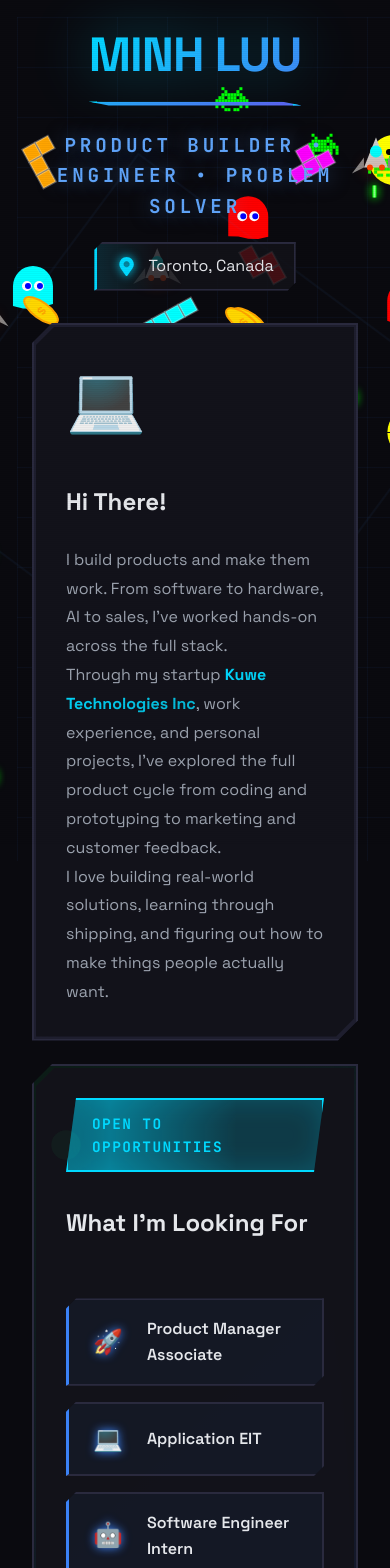
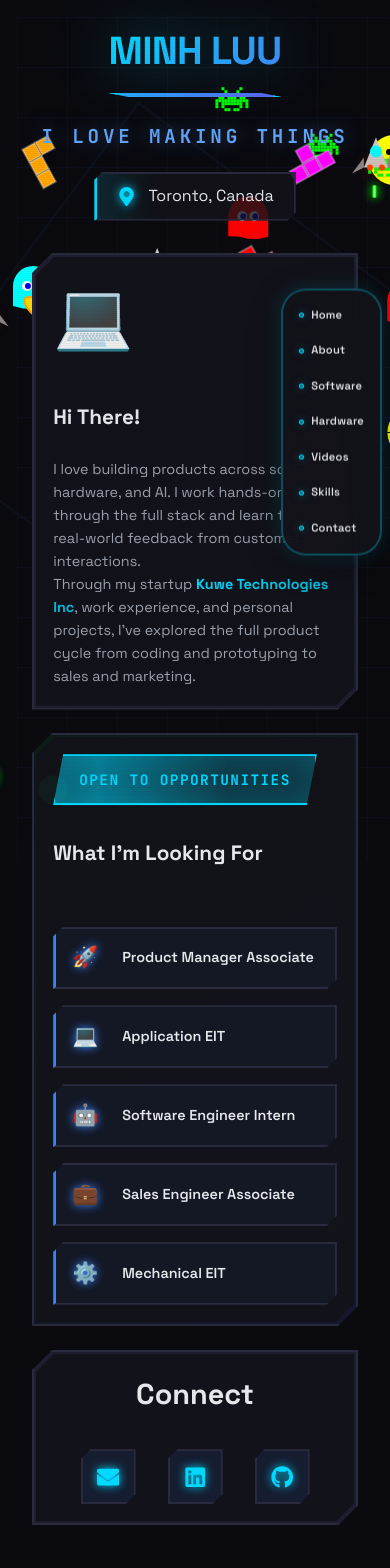
Before and after one commit to mqluu02/minh-portfolio-website, a React (Vite) app: page / in a window 390 px wide. Shown: the top 1568 px of the page. Built offline with nearby package versions, Linux system fonts and the light colour scheme.

Commit message:
Update index.html with new favicon and meta description; add ml-logo.svg; enhance FloatingNav component and App.css styles for improved navigation and responsiveness; refine project descriptions and tech tags in projectsData.js.

```diff
--- a/index.html
+++ b/index.html
@@ -2,9 +2,10 @@
 <html lang="en">
   <head>
     <meta charset="UTF-8" />
-    <link rel="icon" type="image/svg+xml" href="/vite.svg" />
+    <link rel="icon" type="image/svg+xml" href="/ml-logo.svg" />
     <meta name="viewport" content="width=device-width, initial-scale=1.0" />
-    <title>minh-portfolio-website</title>
+    <meta name="description" content="Minh Luu - Product Builder, Engineer, and Problem Solver. Portfolio showcasing software, hardware, and AI projects." />
+    <title>Minh Luu | Portfolio</title>
   </head>
   <body>
     <div id="root"></div>
--- a/src/App.css
+++ b/src/App.css
@@ -92,7 +92,7 @@ body::after {
   z-index: 0;
 }
 
-/* Floating Nav Dots */
+/* Floating Nav */
 .floating-nav {
   position: fixed;
   right: 2rem;
@@ -101,53 +101,62 @@ body::after {
   z-index: 1000;
   display: flex;
   flex-direction: column;
-  gap: 1rem;
+  gap: 0.5rem;
+  background: rgba(19, 19, 26, 0.95);
+  backdrop-filter: blur(20px);
+  padding: 1rem 0.75rem;
+  border-radius: 30px;
+  border: 2px solid rgba(0, 217, 255, 0.3);
+  box-shadow: 0 8px 32px rgba(0, 0, 0, 0.4),
+              0 0 20px rgba(0, 217, 255, 0.2);
+}
+
+.nav-link {
+  display: flex;
+  align-items: center;
+  gap: 0.75rem;
+  padding: 0.6rem 1rem;
+  cursor: pointer;
+  text-decoration: none;
+  border-radius: 20px;
+  transition: all 0.3s ease;
+  position: relative;
+}
+
+.nav-link:hover {
+  background: rgba(0, 217, 255, 0.1);
+  transform: translateX(-5px);
+}
+
+.nav-link:hover .nav-dot {
+  background: var(--primary);
+  box-shadow: 0 0 20px var(--primary);
+}
+
+.nav-link:hover .nav-label {
+  color: var(--primary);
 }
 
 .nav-dot {
-  width: 10px;
-  height: 10px;
-  background: rgba(0, 217, 255, 0.2);
+  width: 8px;
+  height: 8px;
+  background: rgba(0, 217, 255, 0.5);
   border: 2px solid var(--primary);
-  cursor: pointer;
-  position: relative;
+  border-radius: 2px;
+  transform: rotate(45deg);
   transition: all 0.3s ease;
-  transform: rotate(45deg);
-  box-shadow: 0 0 10px rgba(0, 217, 255, 0.3);
-}
-
-.nav-dot:hover {
-  background: var(--primary);
-  border-color: var(--primary);
-  transform: rotate(45deg) scale(1.3);
-  box-shadow: 0 0 20px var(--primary);
-}
-
-.nav-dot span {
-  position: absolute;
-  right: 25px;
-  top: 50%;
-  transform: translateY(-50%) rotate(-45deg);
-  background: rgba(19, 19, 26, 0.95);
-  backdrop-filter: blur(10px);
-  padding: 0.4rem 0.8rem;
-  font-size: 0.75rem;
+  flex-shrink: 0;
+  box-shadow: 0 0 10px rgba(0, 217, 255, 0.4);
+}
+
+.nav-label {
+  font-size: 0.85rem;
+  font-weight: 600;
+  color: var(--text);
+  font-family: 'Space Grotesk', sans-serif;
   white-space: nowrap;
-  opacity: 0;
-  pointer-events: none;
-  transition: opacity 0.3s ease;
-  border: 2px solid var(--primary);
-  border-left: 3px solid var(--primary);
-  color: var(--primary);
-  font-weight: 700;
-  font-family: 'JetBrains Mono', monospace;
-  text-transform: uppercase;
-  letter-spacing: 0.05em;
-  clip-path: polygon(5px 0, 100% 0, 100% calc(100% - 5px), calc(100% - 5px) 100%, 0 100%, 0 5px);
-}
-
-.nav-dot:hover span {
-  opacity: 1;
+  transition: all 0.3s ease;
+  letter-spacing: 0.02em;
 }
 
 /* Hero - Gamified Futuristic */
@@ -1907,6 +1916,33 @@ body::after {
 }
 
 /* Responsive Design */
+/* Tablet Responsive */
+@media (max-width: 1024px) and (min-width: 769px) {
+  .skills-bento {
+    grid-template-columns: repeat(2, 1fr);
+    gap: 2rem;
+  }
+
+  .floating-nav {
+    right: 1.5rem;
+    padding: 0.8rem 0.6rem;
+  }
+
+  .nav-link {
+    padding: 0.5rem 0.8rem;
+    gap: 0.6rem;
+  }
+
+  .nav-label {
+    font-size: 0.8rem;
+  }
+
+  .nav-dot {
+    width: 7px;
+    height: 7px;
+  }
+}
+
 @media (max-width: 1024px) {
   .hero-creative-grid {
     grid-template-columns: repeat(2, 1fr);
@@ -1926,11 +1962,32 @@ body::after {
     grid-column: span 2;
     grid-row: auto;
   }
+
+  .skills-creative {
+    padding: 6rem 0;
+  }
 }
 
 @media (max-width: 768px) {
   .floating-nav {
-    display: none;
+    right: 1rem;
+    padding: 0.75rem 0.5rem;
+    gap: 0.35rem;
+    border-radius: 25px;
+  }
+
+  .nav-link {
+    padding: 0.45rem 0.7rem;
+    gap: 0.5rem;
+  }
+
+  .nav-label {
+    font-size: 0.75rem;
+  }
+
+  .nav-dot {
+    width: 6px;
+    height: 6px;
   }
 
   .hero-ultimate {
@@ -1954,7 +2011,7 @@ body::after {
   }
 
   .creative-card {
-    padding: 2rem;
+    padding: 1.5rem;
   }
 
   .hero-container-ultimate {
@@ -1962,7 +2019,7 @@ body::after {
   }
 
   .ultimate-name {
-    font-size: clamp(3rem, 12vw, 5rem);
+    font-size: clamp(2.5rem, 12vw, 5rem);
   }
 
   .hero-name-section {
@@ -1970,34 +2027,35 @@ body::after {
   }
 
   .card-title-large {
-    font-size: 1.5rem;
+    font-size: 1.4rem;
   }
 
   .card-content-large {
-    font-size: 1rem;
+    font-size: 0.95rem;
+    line-height: 1.6;
   }
 
   .opportunity-item {
-    padding: 1rem 1.5rem;
-    font-size: 1rem;
+    padding: 0.9rem 1.2rem;
+    font-size: 0.95rem;
   }
 
   .opportunity-icon {
-    font-size: 1.5rem;
+    font-size: 1.3rem;
   }
 
   .social-icon-item {
-    width: 60px;
-    height: 60px;
-    font-size: 1.5rem;
+    width: 55px;
+    height: 55px;
+    font-size: 1.4rem;
   }
 
   .cta-text {
-    font-size: 1.5rem;
+    font-size: 1.3rem;
   }
 
   .cta-icon {
-    font-size: 2rem;
+    font-size: 1.8rem;
   }
 
   .story-row {
@@ -2010,15 +2068,85 @@ body::after {
 
   .projects-grid {
     grid-template-columns: 1fr;
-    gap: 2rem;
+    gap: 1.5rem;
   }
 
   .skills-bento {
     grid-template-columns: 1fr;
+    gap: 1.5rem;
+  }
+
+  .skill-card-creative {
+    padding: 2rem;
   }
 
   .contact-grid {
     grid-template-columns: 1fr;
+  }
+
+  .section-title-creative {
+    font-size: 2rem;
+  }
+
+  .section-subtitle-creative {
+    font-size: 1rem;
+  }
+
+  .container {
+    padding: 0 1rem;
+  }
+}
+
+/* Small Mobile Devices */
+@media (max-width: 480px) {
+  .ultimate-name {
+    font-size: clamp(2rem, 10vw, 3.5rem);
+  }
+
+  .card-title-large {
+    font-size: 1.3rem;
+  }
+
+  .card-content-large {
+    font-size: 0.9rem;
+  }
+
+  .creative-card {
+    padding: 1.2rem;
+  }
+
+  .skill-card-creative {
+    padding: 1.5rem;
+  }
+
+  .floating-nav {
+    right: 0.5rem;
+    padding: 0.6rem 0.4rem;
+    gap: 0.3rem;
+  }
+
+  .nav-link {
+    padding: 0.4rem 0.6rem;
+    gap: 0.45rem;
+  }
+
+  .nav-label {
+    font-size: 0.7rem;
+  }
+
+  .nav-dot {
+    width: 5px;
+    height: 5px;
+    border-width: 1.5px;
+  }
+
+  .section-title-creative {
+    font-size: 1.75rem;
+  }
+
+  .opportunity-item {
+    padding: 0.8rem 1rem;
+    font-size: 0.9rem;
   }
 }
 
--- a/src/App.jsx
+++ b/src/App.jsx
@@ -121,7 +121,7 @@ function App() {
     assistiveCuttingMachine: {
       id: 'assistiveCuttingMachine',
       title: 'Assistive Cutting Machine',
-      tagline: 'Affordable kitchen tool that makes cutting through tough foods easier and safer for home use',
+      tagline: 'Affordable kitchen tool that makes cutting through whole chicken easier',
       thumbnail: '/hardware/chicken-cutting/design4-proto1.jpg',
       problem: 'Cutting food can be hard and tiring on your hands. Many types of dishes in Asia require a lot of cutting effort like cutting through chicken bones, frozen fish, and pork spareribs.\n\nThere are already assistive cutting machines on the market, but they are oftentimes very expensive and for industrial use only.',
       constraints: 'The tool needs to deliver at minimum 10 lbf of force since that is the force required to break chicken bones. The machine should be small and easy to move around. Lastly, it must be safe to use it.',
@@ -182,7 +182,7 @@ function App() {
     formulaSAE: {
       id: 'formulaSAE',
       title: 'Formula SAE Suspension Rocker',
-      tagline: 'CNC machining of complex 3D geometry for high-performance suspension components with tight tolerances',
+      tagline: 'CNC machined front and rear rocker with 3D geometry and fairly tight tolerances for FSAE Club',
       thumbnail: '/hardware/cnc-formula/figure3-rockers.jpg',
       problem: 'Machined a front and rear rocker for the suspension systems. The geometry was 3D which posed many challenges. A CAM program in Fusion 360 was set up with steps such as: Facing, 2D and 3D adaptive clearing, parallel and contour passes, and boring.',
       figureDescriptions: [
@@ -206,7 +206,7 @@ function App() {
     studCuttingMachine: {
       id: 'studCuttingMachine',
       title: 'Automatic Stud Cutting Machine',
-      tagline: 'Full-scale automated manufacturing system with PLC controls and pneumatic actuation',
+      tagline: 'System design of the automated stud cutting machine',
       thumbnail: '/hardware/stud-cutting/figure1-3d-model.jpg',
       problem: 'Ngen Squared asked me to design a full-scale automatic stud cutting machine that was easy to use and with a budget of $5000 CAD.',
       figureDescriptions: [
@@ -252,14 +252,14 @@ function App() {
     },
      lateralWheelTruing: {
        id: 'lateralWheelTruing',
-       title: 'Lateral Wheel Truing Device',
+       title: 'Lateral Wheel Truing Device Design Sketches',
        tagline: 'Portable bike wheel truing device with proximity sensors and real-time mobile app visualization',
        thumbnail: '/hardware/wheel-truing/Wheel-Truing-Image.jpg',
        problem: 'When I volunteered at the bike shop, I noticed that it takes a lot of time for me and the mechanic to true a wheel. Additionally, truing a wheel requires a stand which is expensive and takes up lots of space. Therefore, I wanted to make a device that could tell the users how out of true the bike wheel was and how much to turn',
        constraints: 'The device needed to be portable so the users could true the bike if their bike was out of true while biking. The device would be mounted onto a bike phone mount and then mounted onto the frame of the bike close to the wheel.',
        solution: 'Proximity sensors, Bluetooth modules, batteries, and wheel encoders were used for this application. The wheel would be spun, and the proximity sensors would send live data of the position of different points on the wheel to an app. The app would then plot this data and the users could see in real time which points had the greatest displacement allowing them to tune the wheels to reduce the displacement values. The LED would also blink if the displacement was greater than the number set by the user. The encoder with the plastic measurement wheel was there to tell the orientation of the wheel and how much it had spun. Regarding the industrial design aspect, I wanted it to be bright red and have a smooth shape to represent the feeling of futuristic and adventurous (since it is used for biking application).',
        image: '/hardware/wheel-truing/Wheel-Truing-Image.jpg',
-       tech: ['Arduino', 'Bluetooth', 'Proximity Sensors', 'Encoder', 'SolidWorks', 'Industrial Design']
+       tech: ['Mechanical Design', 'Electronics', 'Rapid Sketches']
       },
       filamentJoining: {
         id: 'filamentJoining',
@@ -278,7 +278,7 @@ function App() {
           '/hardware/filament-joining/figure1-sketch.jpg',
           '/hardware/filament-joining/figure2-hardware-components.jpg'
         ],
-        tech: ['Arduino Nano', 'Stepper Motor', 'Thermocouple', 'MOSFET', '3D Printing', 'Sustainability']
+        tech: ['Arduino', 'Rapid Prototyping', 'Electronics', 'Motor Controls']
       }
     }
 
@@ -289,9 +289,9 @@ function App() {
       videoId: '9KI3pE7HxJY',
       embedCode: '<iframe width="315" height="560" src="https://www.youtube.com/embed/9KI3pE7HxJY" title="YouTube video player" frameborder="0" allow="accelerometer; autoplay; clipboard-write; encrypted-media; gyroscope; picture-in-picture; web-share" referrerpolicy="strict-origin-when-cross-origin" allowfullscreen></iframe>',
       description: [
-        'When you meet people at networking events, it\'s easy to forget to log their contact info or it just takes too long to do manually. This automation solves that.',
-        'Just upload or take a photo of a business card. The workflow scans the image using OCR, extracts key details like name, email, and company, then stores everything in a Google Sheet for easy tracking and follow-up.',
-        'Great for founders, sales teams, and anyone who wants to save time and keep their leads organized without lifting a finger.'
+        'An automation workflow designed to solve the common problem of manually logging contact information from business cards collected at networking events.',
+        'The system uses ChatGPT image analysis to scan business card images, automatically extract key details such as names, emails, and company information, then organize everything into a Google Sheet for easy tracking and follow-up.',
+        'This solution helps founders, sales teams, and professionals save time while maintaining organized contact databases without manual data entry.'
       ],
       tech: ['n8n', 'CapCut']
     },
@@ -301,10 +301,10 @@ function App() {
       videoId: '5FLuRN2L1Y0',
       embedCode: '<iframe width="315" height="560" src="https://www.youtube.com/embed/5FLuRN2L1Y0" title="YouTube video player" frameborder="0" allow="accelerometer; autoplay; clipboard-write; encrypted-media; gyroscope; picture-in-picture; web-share" referrerpolicy="strict-origin-when-cross-origin" allowfullscreen></iframe>',
       description: [
-        'Everyone\'s talking about AI calling agents — and how they\'re making $10K/month selling them. But is it really that easy in 2025?',
-        'In this video, I break down what it\'s actually like to sell AI receptionists to small businesses. Most SMBs are still skeptical. They\'re worried the AI will say something wrong, miss notes, or sound too robotic.',
-        'That\'s why I believe it\'s all about how you position it. Don\'t pitch it as a replacement for their receptionist. Pitch it as a smart backup assistant — a separate line that kicks in after hours or when no one picks up. It never misses a call and helps improve customer experience by being available 24/7.',
-        'I also share a real story of when I needed urgent help at night and no business picked up — and how just one AI-enabled call would\'ve changed everything.'
+        'A video exploring the realities and challenges of selling AI calling agents to small businesses in 2025, contrasting the hype around AI receptionist solutions with real-world customer concerns.',
+        'The content addresses common small business objections around AI reliability, accuracy, and customer interaction quality. It examines why many SMBs remain skeptical about implementing AI voice solutions.',
+        'The video presents a strategic positioning approach: marketing AI receptionists as backup assistants rather than full replacements. This framing emphasizes 24/7 availability and after-hours coverage while reducing concerns about replacing human staff.',
+        'Includes real-world examples illustrating the value proposition of having AI-enabled call handling for urgent customer needs outside business hours.'
       ],
       tech: ['Bland AI', 'CapCut']
     },
@@ -314,10 +314,10 @@ function App() {
       videoId: '3WfGV4_iPZI',
       embedCode: '<iframe width="315" height="560" src="https://www.youtube.com/embed/3WfGV4_iPZI" title="YouTube video player" frameborder="0" allow="accelerometer; autoplay; clipboard-write; encrypted-media; gyroscope; picture-in-picture; web-share" referrerpolicy="strict-origin-when-cross-origin" allowfullscreen></iframe>',
       description: [
-        'I just built the most advanced AI nutrition coach system you\'ll see in 2025 — and yes, it actually calls me out when I eat junk food.',
-        'I call it the Macro Fury AI System. Here\'s what it can do: I text it what I ate. Or send a voice message. Or even snap a photo of my plate. It instantly recognizes the food, calculates protein, carbs, fat, and calories, and logs it all in my Google Sheets.',
-        'If I eat off-plan, my phone rings — and my AI coach "Brotein Shake" roasts me for my bad choices 💀',
-        'Every night at 9PM, it emails me a full nutrition breakdown and custom tips based on my eating patterns. It runs fully on autopilot. No app. No manual tracking. Just AI doing its thing.'
+        'A comprehensive AI-powered nutrition tracking and accountability system that automates food logging, macro calculation, and personalized coaching through multiple input methods.',
+        'The system accepts food intake data through text, voice messages, or photos, then uses AI to recognize foods and calculate macronutrient breakdowns (protein, carbs, fats, and calories). All data is automatically logged to Google Sheets for tracking.',
+        'Features automated accountability through phone call notifications when eating off-plan, adding a behavioral reinforcement layer to the tracking system.',
+        'Includes scheduled email reports with full nutrition breakdowns and personalized recommendations based on eating patterns. The entire workflow runs autonomously without requiring manual tracking or dedicated mobile apps.'
       ],
       tech: ['n8n', 'CapCut']
     }
@@ -400,7 +400,7 @@ function App() {
               animate={{ opacity: 1, y: 0 }}
               transition={{ delay: 0.8, duration: 0.8 }}
             >
-              Product Builder • Engineer • Problem Solver
+              I love making things
             </motion.p>
 
             <motion.div
@@ -435,16 +435,12 @@ function App() {
                   </motion.div>
                   <h2 className="card-title-large">Hi There!</h2>
                   <p className="card-content-large">
-                    I build products and make them work. From software to hardware, AI to sales, I've worked
-                    hands-on across the full stack.
+                    I love building products across software, hardware, and AI. I work hands-on through the full stack
+                    and learn through real-world feedback from customer interactions.
                   </p>
                   <p className="card-content-large">
                     Through my startup <strong>Kuwe Technologies Inc</strong>, work experience, and personal projects,
-                    I've explored the full product cycle from coding and prototyping to marketing and customer feedback.
-                  </p>
-                  <p className="card-content-large">
-                    I love building real-world solutions, learning through shipping, and figuring out how to make
-                    things people actually want.
+                    I've explored the full product cycle from coding and prototyping to sales and marketing.
                   </p>
                 </div>
               </Tilt>
@@ -642,11 +638,7 @@ function App() {
                   <h3>The Business Reality Check</h3>
                   <p>
                     Trying to build and monetize each type of solution taught me just how different the challenges are across
-                    <strong> consulting, SaaS, AI tools, and physical products</strong>. It also made it painfully clear why
-                    investors love SaaS and selling templates.
-                  </p>
-                  <p className="story-joke">
-                    💡 Lower overhead, higher margins, fewer chicken bones 🐔💻
+                    <strong> consulting, SaaS, AI tools, and physical products</strong>.
                   </p>
                 </motion.div>
               </Tilt>
@@ -672,7 +664,7 @@ function App() {
                     <span>💬 Seeding online communities</span>
                     <span>🚪 Knocking on doors</span>
                     <span>☎️ Soul-sucking cold calling that builds character 😵‍💫</span>
-                    <span>🤝 Meetup hustling</span>
+                    <span>🤝 Going to meetups</span>
                   </div>
                 </motion.div>
               </Tilt>
@@ -753,7 +745,7 @@ function App() {
               <span className="title-emoji">🚀</span>
               Software Projects
             </h2>
-            <p className="section-subtitle-creative">Built between coffee runs and late-night debugging sessions.</p>
+            <p className="section-subtitle-creative">Proudly sponsored by way too many cups of coffee ☕</p>
 
             <div className="projects-grid">
 
@@ -1054,7 +1046,7 @@ function App() {
               <span className="title-emoji">⚙️</span>
               Hardware Projects
             </h2>
-            <p className="section-subtitle-creative">From sketches to prototypes to production-ready designs.</p>
+            <p className="section-subtitle-creative">From sketches to prototypes to... even more prototypes.</p>
 
             <div className="projects-grid">
               {/* Assistive Cutting Machine */}
@@ -1116,10 +1108,10 @@ function App() {
                       {hardwareProjects.formulaSAE.tagline}
                     </p>
                     <div className="project-tech-tags">
-                      <span>CNC Machining</span>
+                      <span>CNC Mill</span>
                       <span>Fusion 360 CAM</span>
+                      <span>Waterjet</span>
                       <span>GD&T</span>
-                      <span>Metrology</span>
                     </div>
                   </div>
                 </div>
@@ -1150,10 +1142,8 @@ function App() {
                       {hardwareProjects.studCuttingMachine.tagline}
                     </p>
                     <div className="project-tech-tags">
-                      <span>PLC Siemens S7-1200</span>
-                      <span>HMI KTP400</span>
-                      <span>Pneumatics</span>
-                      <span>Controls Design</span>
+                      <span>Industrial Automation</span>
+                      <span>Mechanical Design</span>
                     </div>
                   </div>
                 </div>
@@ -1184,10 +1174,10 @@ function App() {
                       {hardwareProjects.dronePayload.tagline}
                     </p>
                     <div className="project-tech-tags">
-                      <span>3D Design</span>
+                      <span>Mechanical Design</span>
                       <span>Rapid Prototyping</span>
                       <span>Arduino</span>
-                      <span>Electronics Integration</span>
+                      <span>Electronics</span>
                     </div>
                   </div>
                 </div>
@@ -1761,6 +1751,7 @@ function App() {
                   <span>Python</span>
                   <span>PostgreSQL</span>
                   <span>Supabase</span>
+                  <span>Cloudflare Workers</span>
                   <span>REST APIs</span>
                   <span>Chatbot (Voiceflow)</span>
                   <span>AI Receptionist (Bland AI)</span>
@@ -1870,7 +1861,7 @@ function App() {
       {/* Footer */}
       <footer className="footer-creative">
         <p>
-          <FaCoffee /> Built with React, Framer Motion, and way too much coffee
+          Built with React and Framer Motion
         </p>
         <p className="footer-emoji">Made with <FaHeart /> by Minh • 2025</p>
       </footer>
--- a/src/components/FloatingNav.jsx
+++ b/src/components/FloatingNav.jsx
@@ -3,9 +3,9 @@ import { motion } from 'framer-motion';
 const navItems = [
   { href: '#hero', label: 'Home' },
   { href: '#about', label: 'About' },
-  { href: '#projects', label: 'Software Projects' },
-  { href: '#hardware', label: 'Hardware Projects' },
-  { href: '#video-editing', label: 'Video Editing' },
+  { href: '#projects', label: 'Software' },
+  { href: '#hardware', label: 'Hardware' },
+  { href: '#video-editing', label: 'Videos' },
   { href: '#skills', label: 'Skills' },
   { href: '#contact', label: 'Contact' }
 ];
@@ -17,10 +17,12 @@ const FloatingNav = () => {
         <motion.a
           key={item.href}
           href={item.href}
-          whileHover={{ scale: 1.5 }}
-          className="nav-dot"
+          whileHover={{ scale: 1.05, x: -5 }}
+          whileTap={{ scale: 0.95 }}
+          className="nav-link"
         >
-          <span>{item.label}</span>
+          <span className="nav-dot"></span>
+          <span className="nav-label">{item.label}</span>
         </motion.a>
       ))}
     </nav>
```
Also changed, not shown: src/data/projectsData.js (+7 -7 lines), public/ml-logo.svg (added).
